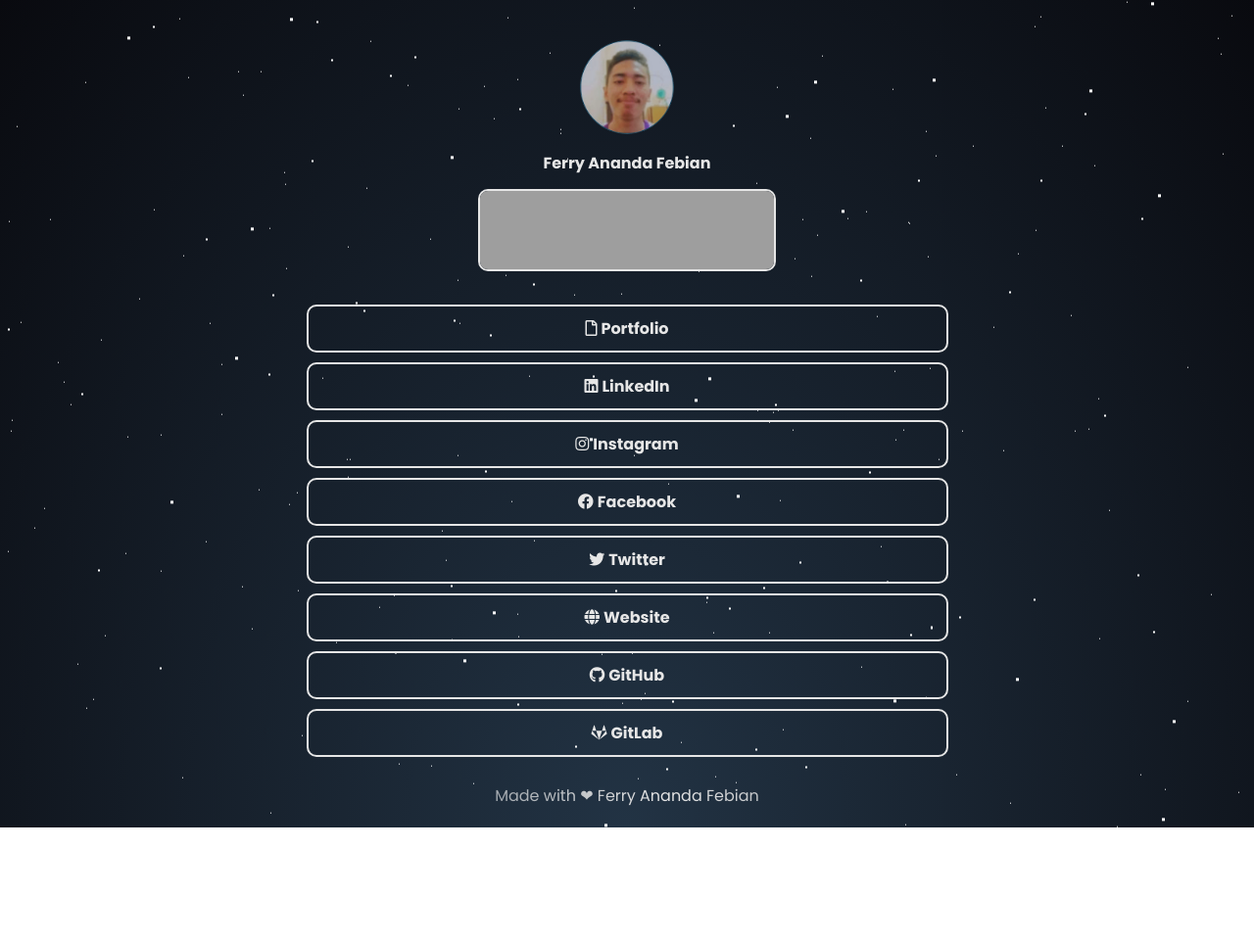
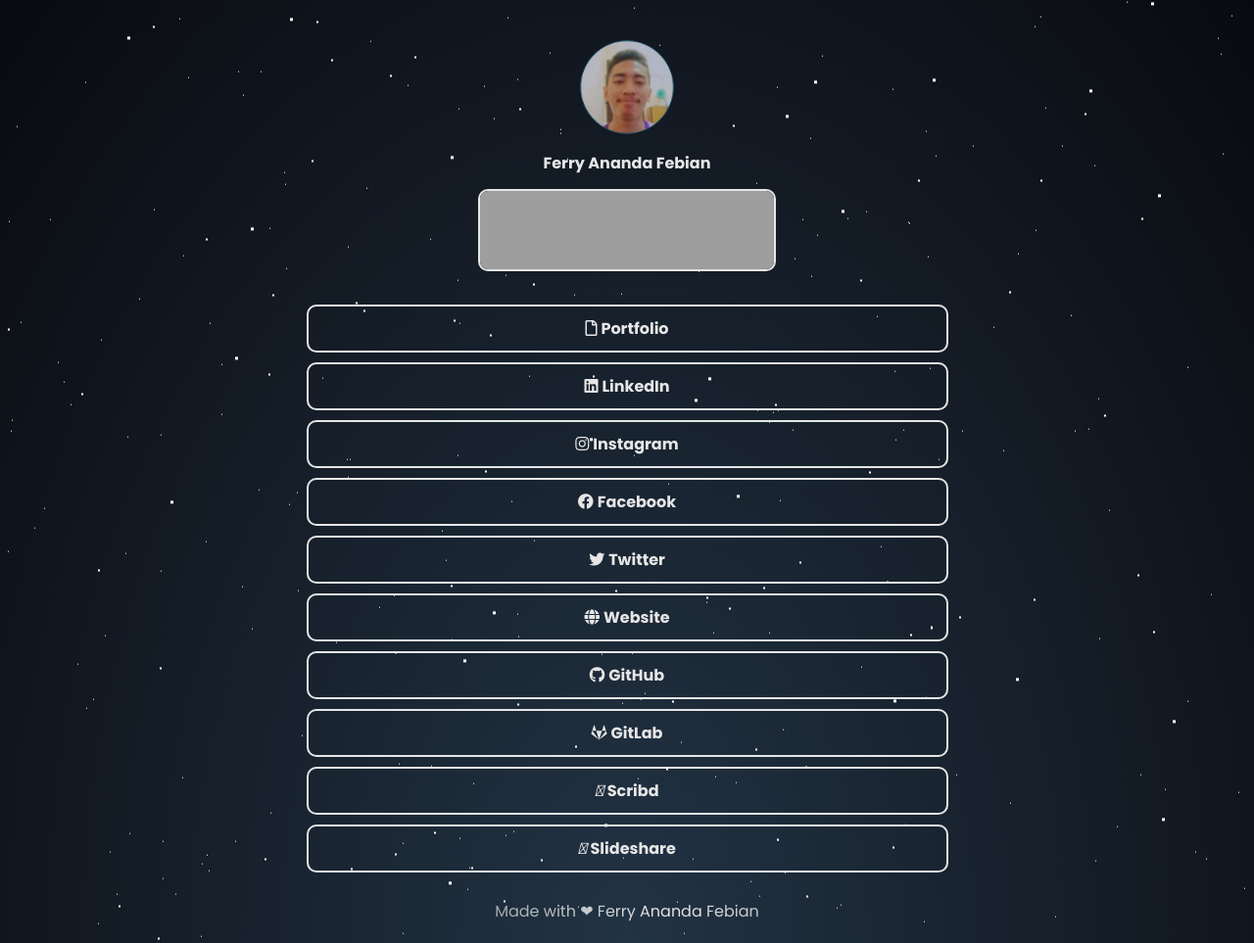
Before and after one commit to ratixdev/ratixdev.github.io, a plain HTML site: page index.html in a window 1280 px wide. Shown: the whole page at 98% size. Before the commit the page ends 845 px from the top, so only its background shows below. Drawn offline with nearby package versions, Linux system fonts and the light colour scheme; grey boxes are pictures that could not be loaded.

Commit message:
Update index.html

```diff
--- a/index.html
+++ b/index.html
@@ -112,6 +112,10 @@
       <a class="link" href="https://github.com/ratixdev" target="_blank"> <i class="fab fa-github">&nbsp;</i><b>GitHub</b></a>
 
       <a class="link" href="https://gitlab.com/ratixdev" target="_blank"> <i class="fab fa-gitlab">&nbsp;</i><b>GitLab</b></a>
+
+      <a class="link" href="https://www.scribd.com/user/418029364/Ferry-Ananda-Febian" target="_blank"> <i class="fa-brands fa-scribd">&nbsp;</i><b>Scribd</b></a>
+
+      <a class="link" href="https://www.slideshare.net/FerryAnandaFebian/" target="_blank"> <i class="fa-brands fa-slideshare">&nbsp;</i><b>Slideshare</b></a>
     </div>
 
     <div id="hashtag">Made with ❤ Ferry Ananda Febian</div>
```
